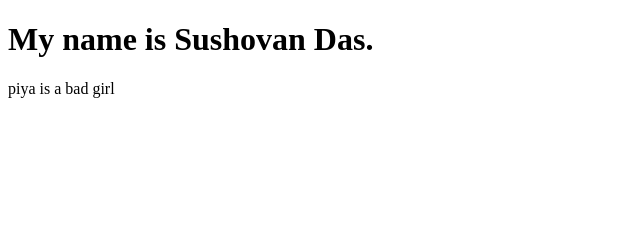
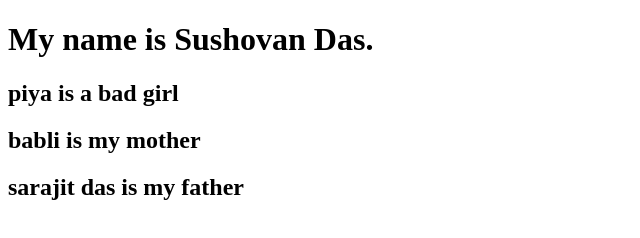
Before and after one commit to dassushovan/me, a plain HTML site: page index.html in a window 1280 px wide. Shown: the whole page, without its empty margins (0-640 px from the left). Drawn offline with Linux system fonts and the light colour scheme.

Commit message:
Update index.html

```diff
--- a/index.html
+++ b/index.html
@@ -2,6 +2,10 @@
 <html
 <body>
 <h1> My name is Sushovan Das.</h1>
-<p>piya is a bad girl</p>
+<h2>piya is a bad girl</h2>
+<h2> babli is my mother</h2>
+<h2>sarajit das is my father </h2>
+
+
 <body>
 </html>
```
